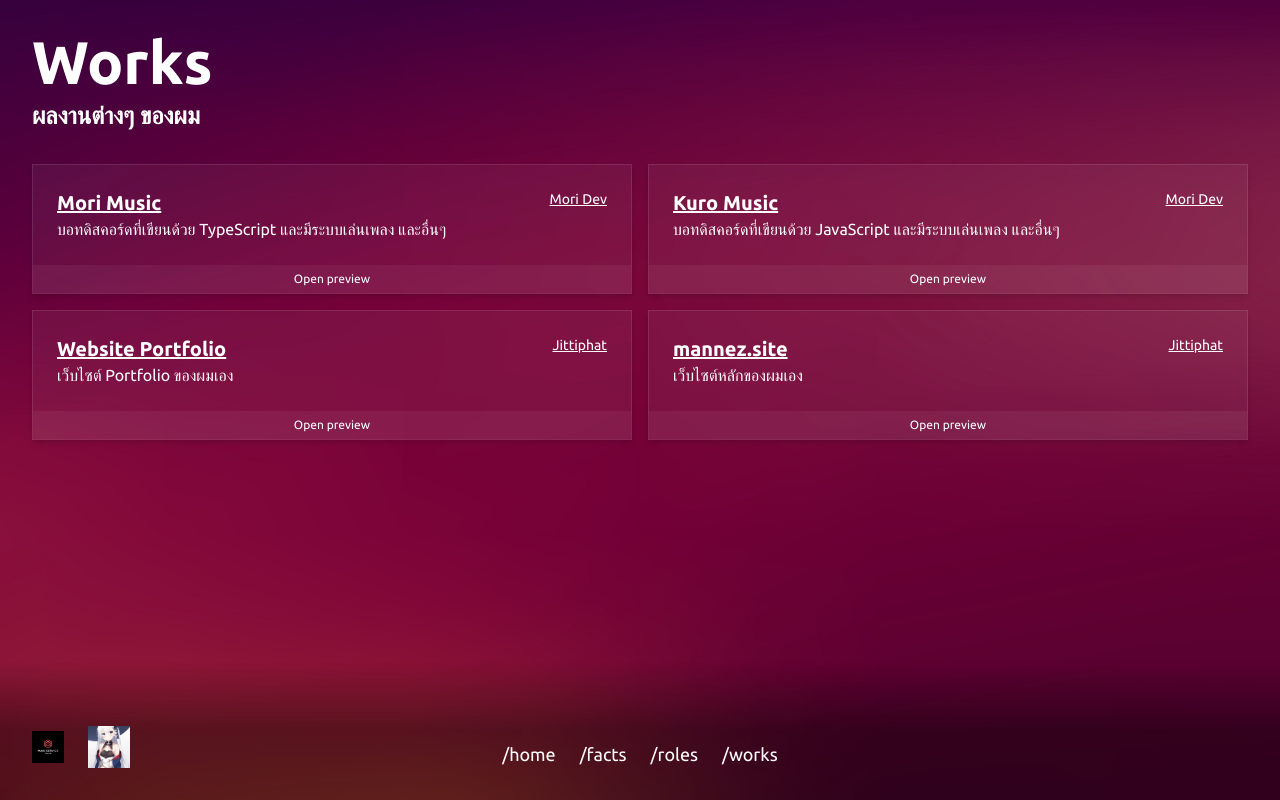
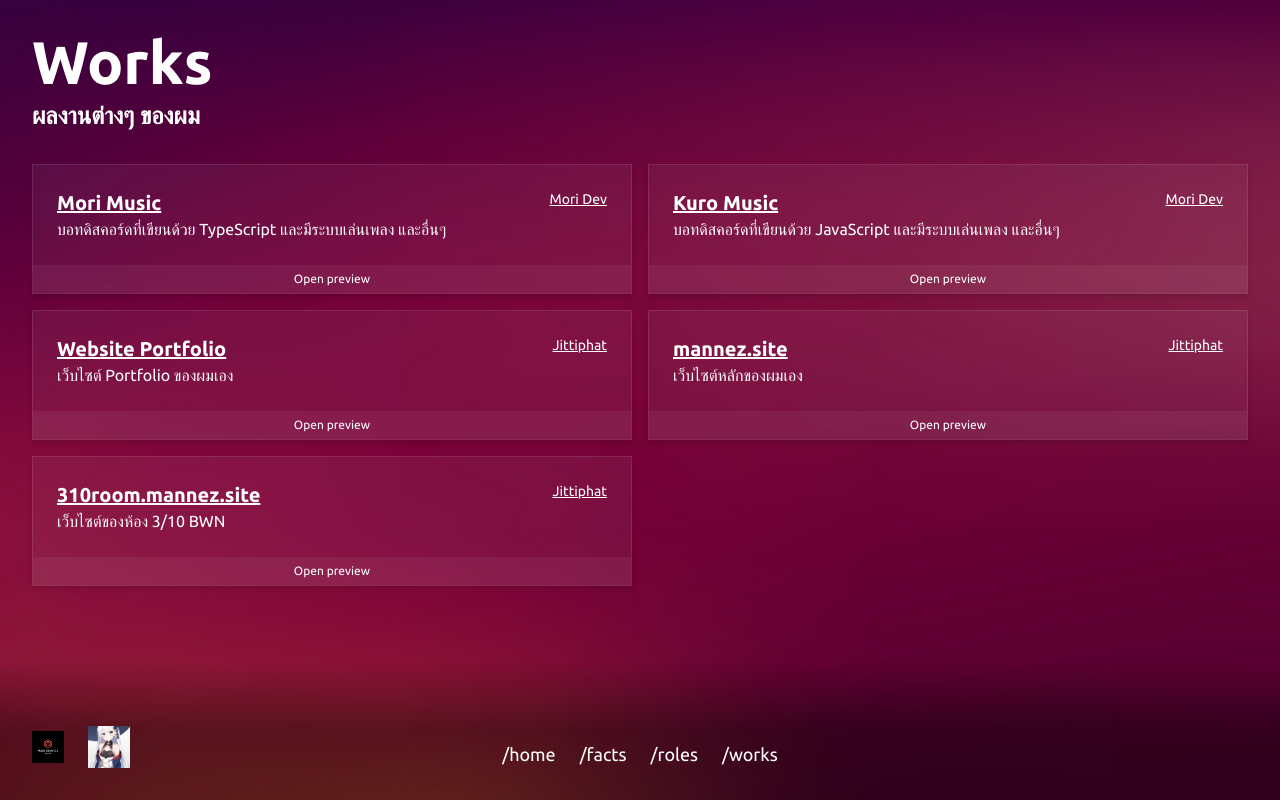
Before and after one commit to Jittiphatz/cert.jittiphat.site, a React (Vite) app: page /works in a window 1280 px wide. Built offline with nearby package versions, Linux system fonts and the light colour scheme; a web font is replaced by a local one.

Commit message:
Update Project

```diff
--- a/src/constants/works.ts
+++ b/src/constants/works.ts
@@ -39,5 +39,15 @@ export const works = [
         url: "https://mannez.site",
         image: "/images/mannez.site.png"
     },
+    {
+        org: {
+            name: "Jittiphat",
+            url: "https://mannez.site"
+        },
+        title: "310room.mannez.site",
+        description: "เว็บไซต์ของห้อง 3/10 BWN",
+        url: "https://310room.mannez.site",
+        image: "/images/Screenshot-310room.png"
+    },
 
 ]
```
Also changed, not shown: public/images/Screenshot-310room.png (added).
